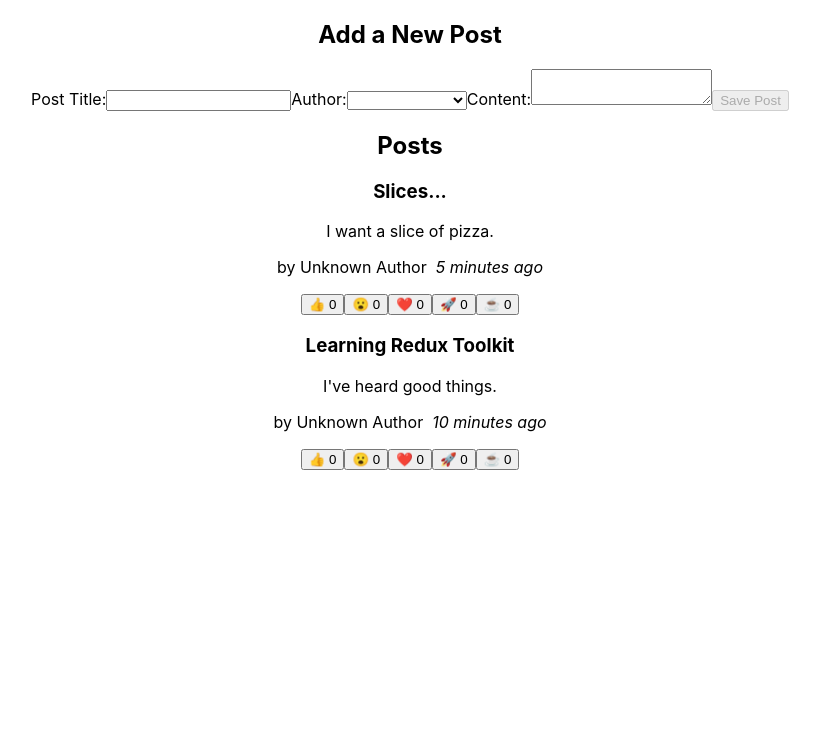
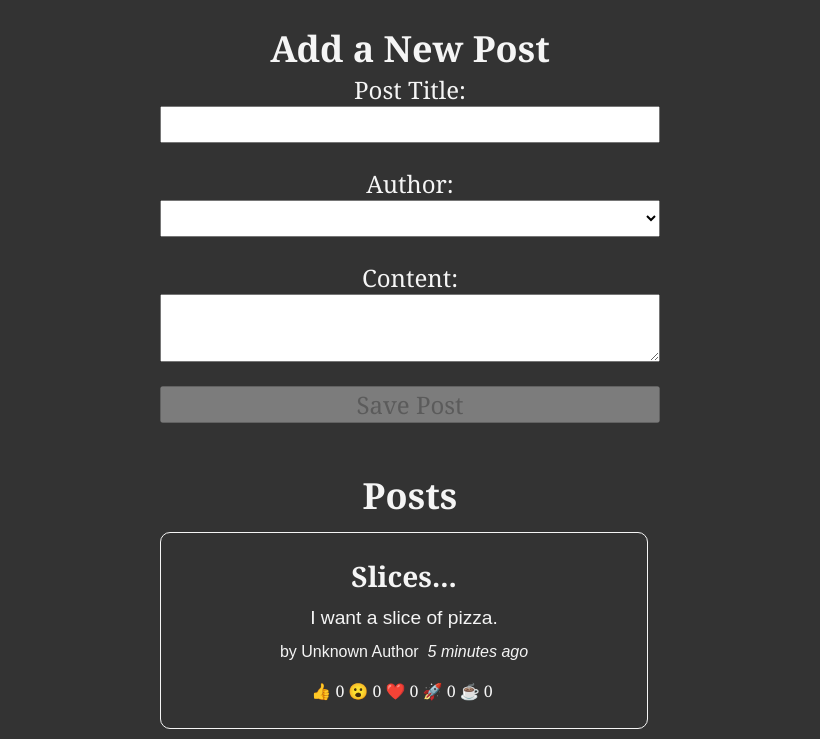
Before and after one commit to forrestmorrison/bulletinboard, a React (Create React App) app in the folder client/: page / in a window 1280 px wide. Shown: the top 739 px of the page, without its empty margins (230-1050 px from the left). Built offline with nearby package versions, Linux system fonts and the light colour scheme.

Commit message:
added CSS

```diff
--- a/client/src/index.css
+++ b/client/src/index.css
@@ -1,13 +1,69 @@
-body {
+* {
   margin: 0;
-  font-family: -apple-system, BlinkMacSystemFont, 'Segoe UI', 'Roboto', 'Oxygen',
-    'Ubuntu', 'Cantarell', 'Fira Sans', 'Droid Sans', 'Helvetica Neue',
-    sans-serif;
-  -webkit-font-smoothing: antialiased;
-  -moz-osx-font-smoothing: grayscale;
+  padding: 0;
+  box-sizing: border-box;
 }
 
-code {
-  font-family: source-code-pro, Menlo, Monaco, Consolas, 'Courier New',
-    monospace;
+html {
+  font-family: Cambria, Cochin, Georgia, Times, "Times New Roman", serif;
+  background: #333;
+  color: whitesmoke;
 }
+
+body {
+  min-height: 100vh;
+  font-size: 1.5rem;
+  padding: 0 10% 10%;
+}
+
+input,
+textarea,
+button,
+select {
+  font: inherit;
+  margin-bottom: 1em;
+}
+
+main {
+  max-width: 500px;
+  margin: auto;
+}
+
+section {
+  margin-top: 1em;
+}
+
+article {
+  margin: 0.5em 0.5em 0.5em 0;
+  border: 1px solid whitesmoke;
+  border-radius: 10px;
+  padding: 1em;
+}
+
+h1 {
+  font-size: 3.5rem;
+}
+
+p {
+  font-family: Arial, Helvetica, sans-serif;
+  line-height: 1.4;
+  font-size: 1.2rem;
+  margin: 0.5em 0;
+}
+
+form {
+  display: flex;
+  flex-direction: column;
+}
+
+.postCredit {
+  font-size: 1rem;
+}
+
+.reactionButton {
+  margin: 0 0.25em 0 0;
+  background: transparent;
+  border: none;
+  color: whitesmoke;
+  font-size: 1rem;
+}
```
